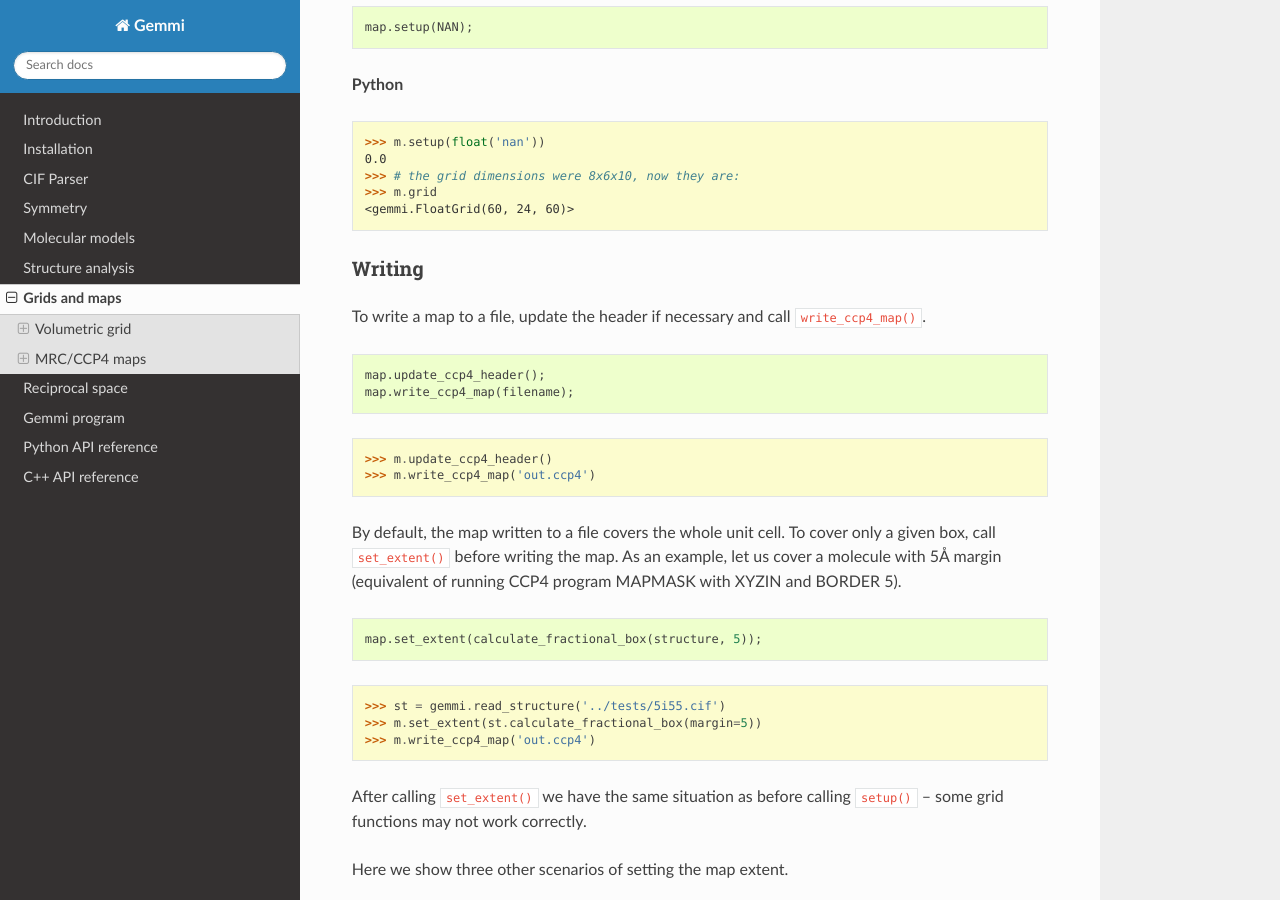
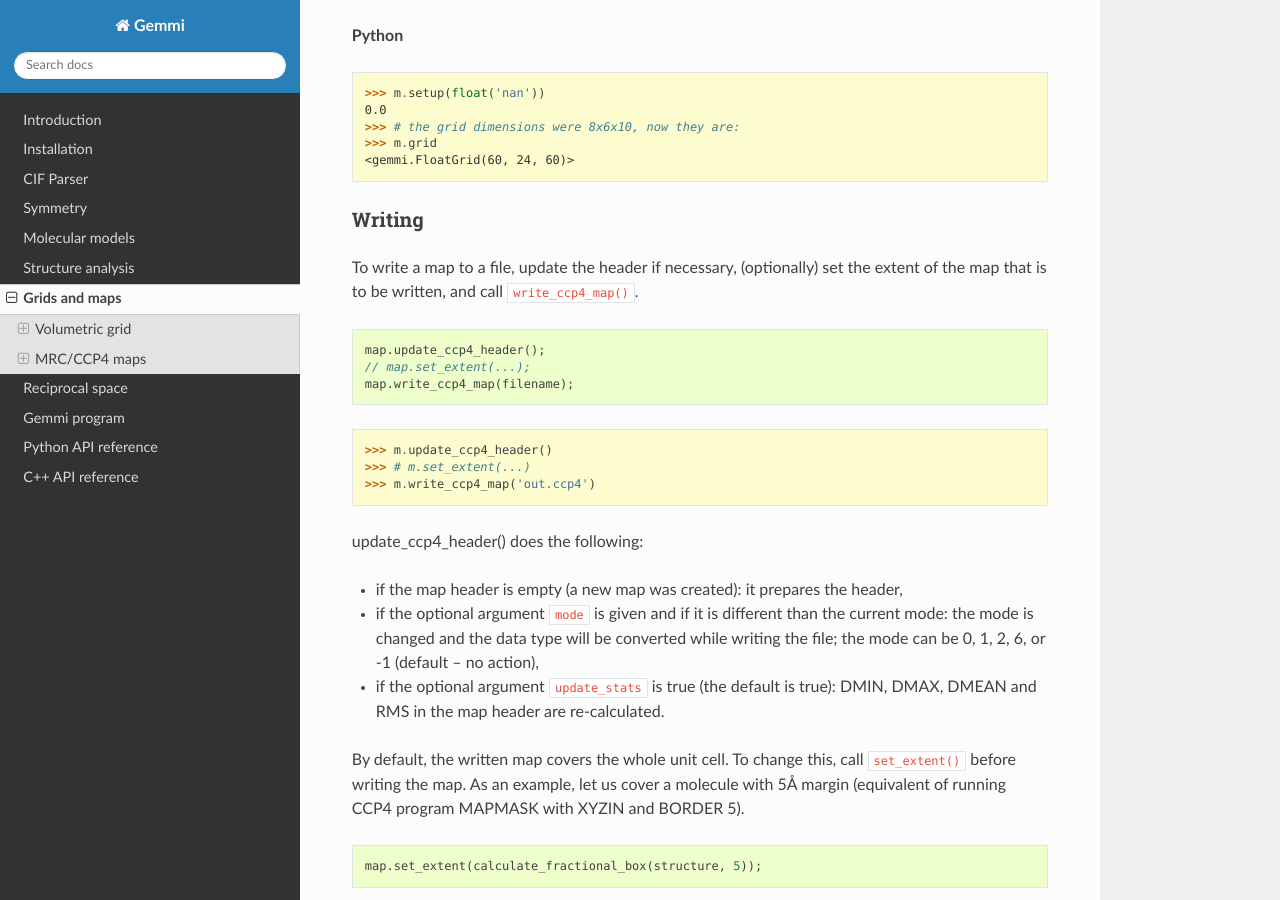
Before and after one commit to project-gemmi/gemmi, a Sphinx documentation site: the page built from docs/grid.rst, in a window 1280 px wide and 900 px high, scrolled down 14676 px. Built offline with Sphinx 7.4.7 and the Read the Docs theme 2.0.0, drawn with Linux system fonts in a browser that asks for light colours; some of the changed text lies outside the part shown.

Commit message:
edit docs on update_ccp4_header()

```diff
--- a/docs/grid.rst
+++ b/docs/grid.rst
@@ -759,9 +759,6 @@ When the file is read, the header is used to set properties of the grid:
     >>> m.grid.unit_cell
     <gemmi.UnitCell(29.45, 10.5, 29.7, 90, 111.975, 90)>
 
-If the grid changes, you may update the map header by calling
-``update_ccp4_header()``.
-
 
 setup()
 -------
@@ -816,23 +813,37 @@ equivalent points. In all other cases, it returns 0.
 Writing
 -------
 
-To write a map to a file, update the header if necessary and
-call ``write_ccp4_map()``.
+To write a map to a file, update the header if necessary,
+(optionally) set the extent of the map that is to be written,
+and call ``write_ccp4_map()``.
 
 ::
 
     map.update_ccp4_header();
+    // map.set_extent(...);
     map.write_ccp4_map(filename);
 
 .. doctest::
 
     >>> m.update_ccp4_header()
+    >>> # m.set_extent(...)
     >>> m.write_ccp4_map('out.ccp4')
+
+update_ccp4_header() does the following:
+
+- if the map header is empty (a new map was created):
+  it prepares the header,
+- if the optional argument ``mode`` is given and if it is different than
+  the current mode: the mode is changed and the data type will be
+  converted while writing the file; the mode can be 0, 1, 2, 6, or
+  -1 (default -- no action),
+- if the optional argument ``update_stats`` is true (the default is true):
+  DMIN, DMAX, DMEAN and RMS in the map header are re-calculated.
 
 .. _set_extent:
 
-By default, the map written to a file covers the whole unit cell.
-To cover only a given box, call ``set_extent()`` before writing the map.
+By default, the written map covers the whole unit cell.
+To change this, call ``set_extent()`` before writing the map.
 As an example, let us cover a molecule with 5Å margin
 (equivalent of running CCP4 program MAPMASK with XYZIN and BORDER 5).
 
```
